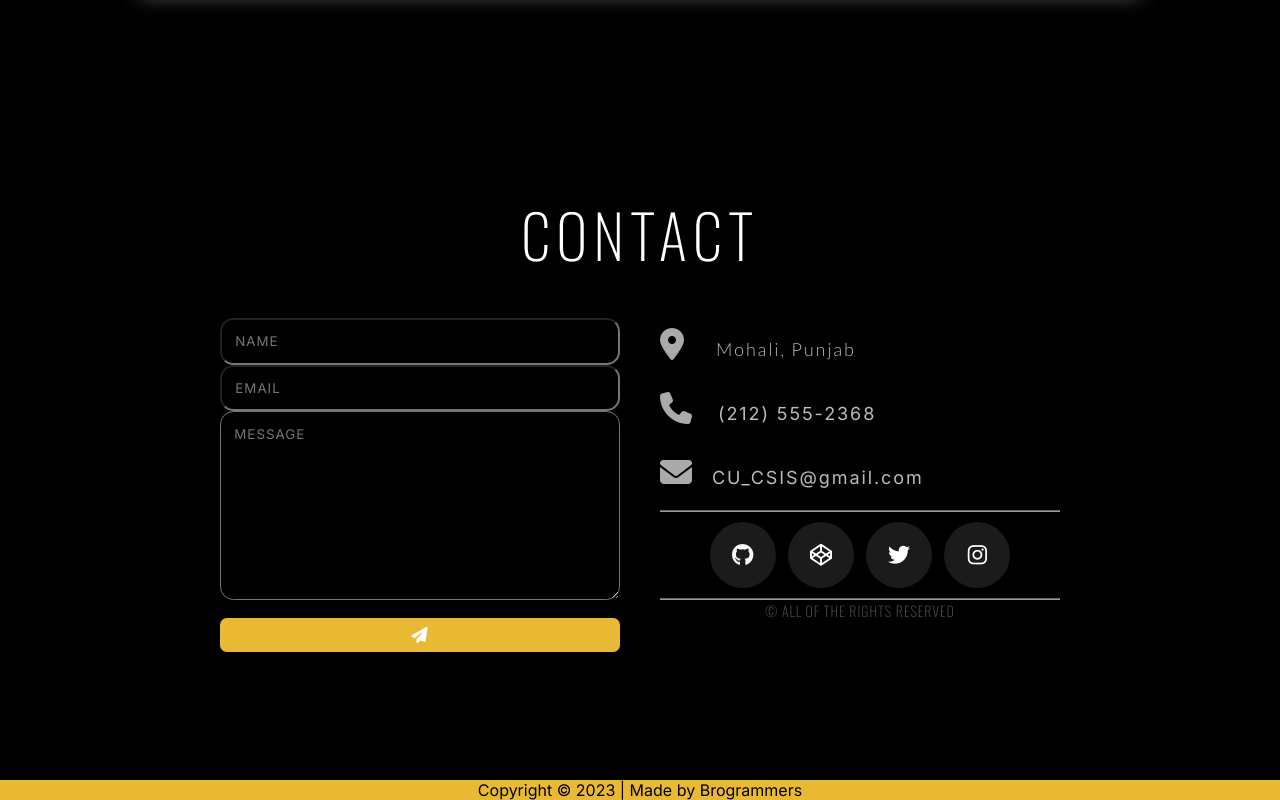
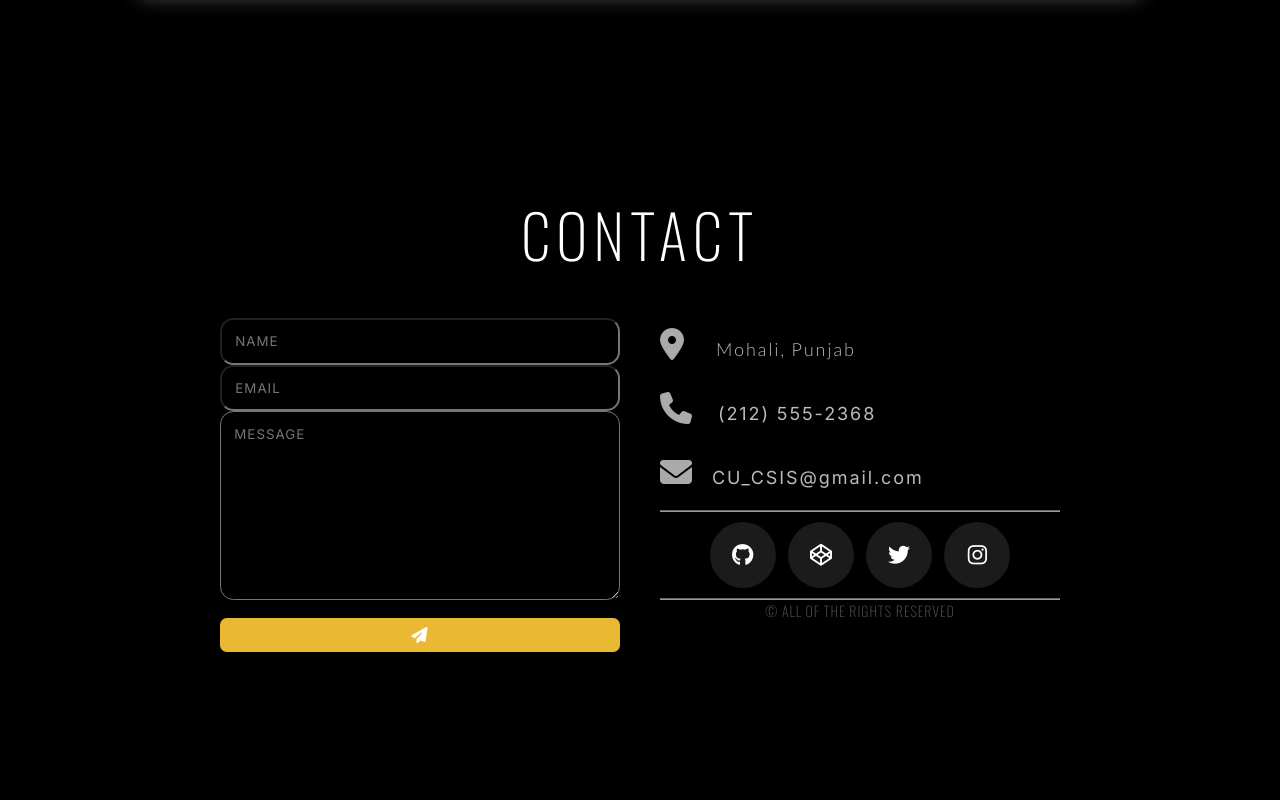
Before and after one commit to dashingvinit/CSISmain, a plain HTML site: page index.html in a window 1280 px wide. Shown: the part 2494-3294 px from the top of the page. After the commit the page ends 3146 px from the top, so only its background shows below. Drawn offline with nearby package versions, Linux system fonts and the light colour scheme.

Commit message:
finally done

```diff
--- a/index.html
+++ b/index.html
@@ -437,7 +437,7 @@
       </div>
     </section>
     <footer>
-      <div class="cr-con">Copyright &copy; 2023 | Made by Brogrammers</div>
+      <!-- <div class="cr-con">Copyright &copy; 2023 | Made by Brogrammers</div> -->
     </footer>
     <!-- ==== Footer -->
     <script>
```
